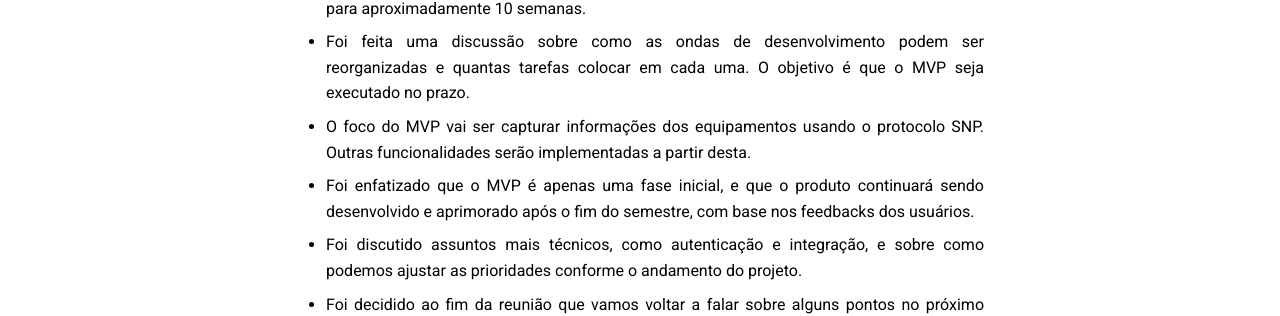
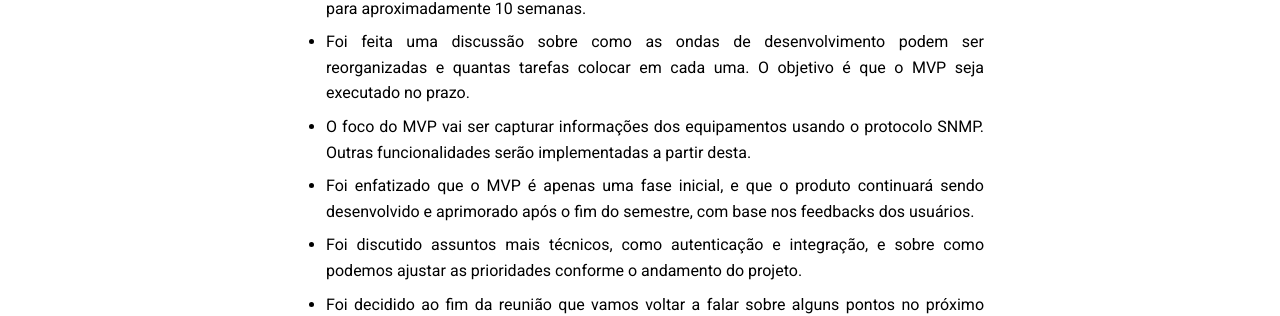
Before and after one commit to fga-eps-mds/2024.1-PrintGo-Doc, an MkDocs documentation site: the page built from docs/atas/24-04.md, in a window 1280 px wide. Shown: the part 447-763 px from the top of the page. Built offline with MkDocs 1.6.1 and Material for MkDocs 9.7.7, drawn with Linux system fonts in a browser that asks for light colours; comment, search, counter and statistics services are not loaded.

Commit message:
docs[ata]: Corrigindo protocolo SNMP

```diff
--- a/docs/atas/24-04.md
+++ b/docs/atas/24-04.md
@@ -7,7 +7,7 @@
 - Foi decidido que o MVP completo vai ser entregue na última semana do semestre.
 - Foram feitos ajustes a respeito do prazo do desenvolvimento do projeto, que foi estendido para aproximadamente 10 semanas.
 - Foi feita uma discussão sobre como as ondas de desenvolvimento podem ser reorganizadas e quantas tarefas colocar em cada uma. O objetivo é que o MVP seja executado no prazo.
-- O foco do MVP vai ser capturar informações dos equipamentos usando o protocolo SNP. Outras funcionalidades serão implementadas a partir desta.
+- O foco do MVP vai ser capturar informações dos equipamentos usando o protocolo SNMP. Outras funcionalidades serão implementadas a partir desta.
 - Foi enfatizado que o MVP é apenas uma fase inicial, e que o produto continuará sendo desenvolvido e aprimorado após o fim do semestre, com base nos feedbacks dos usuários.
 - Foi discutido assuntos mais técnicos, como autenticação e integração, e sobre como podemos ajustar as prioridades conforme o andamento do projeto.
 - Foi decidido ao fim da reunião que vamos voltar a falar sobre alguns pontos no próximo encontro com os POs, especialmente sobre integração e autenticação.
```
